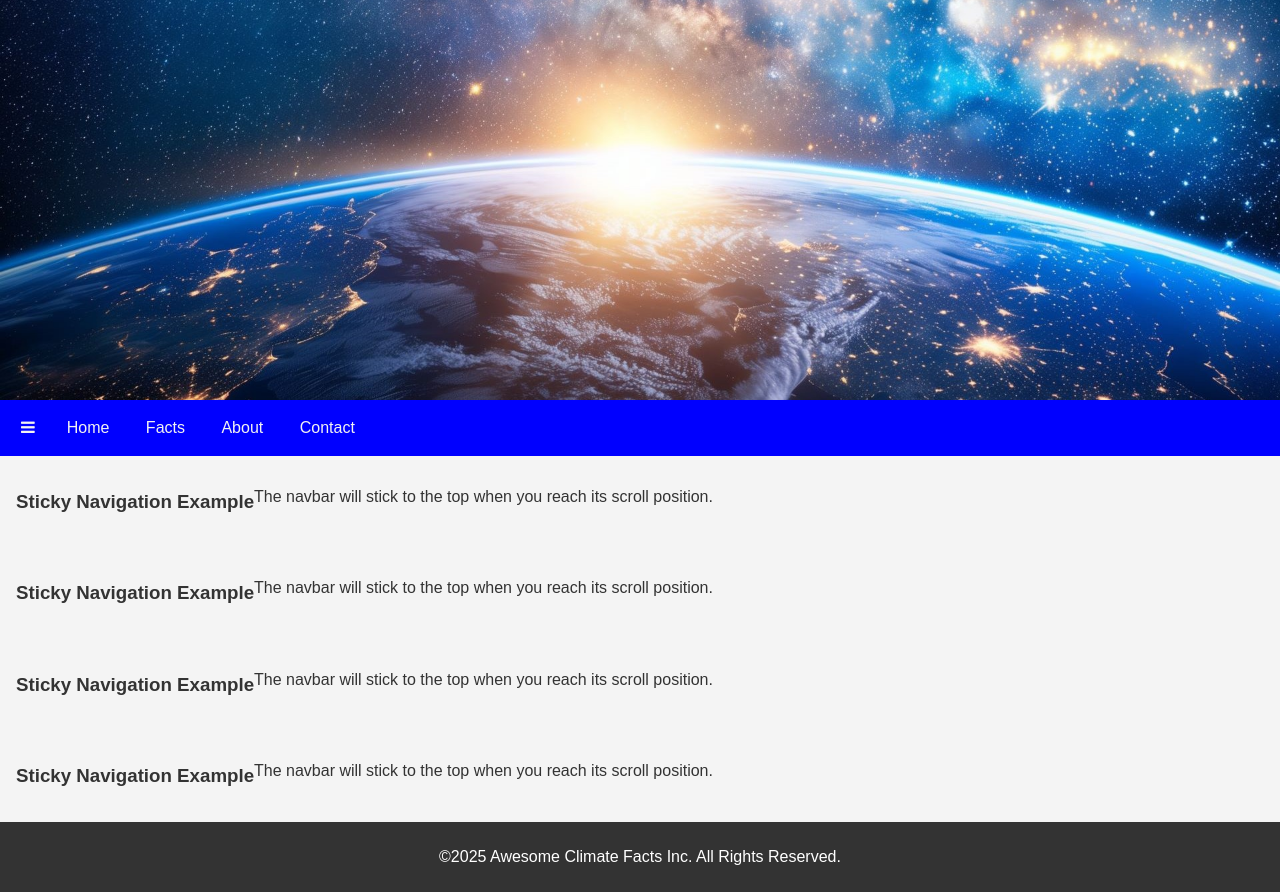
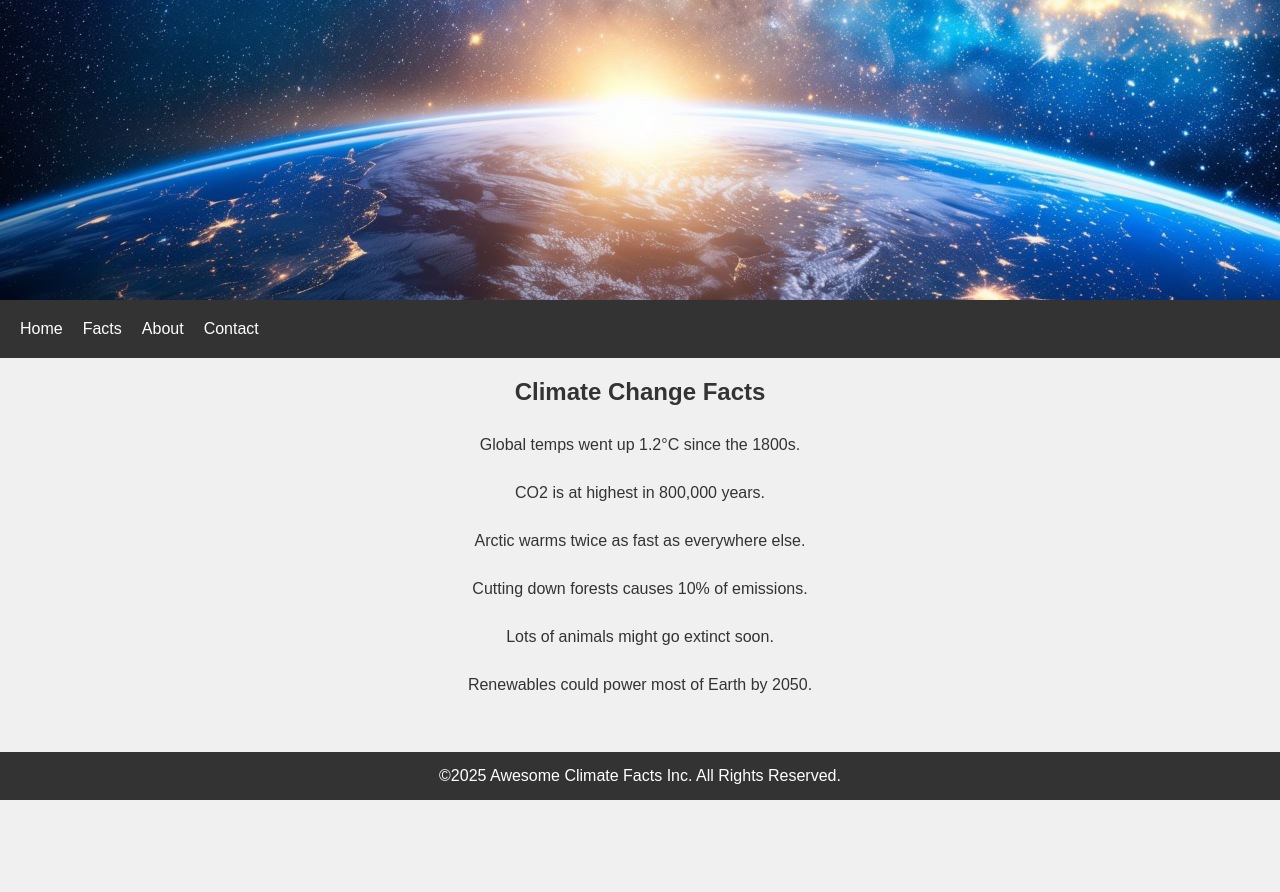
Before and after one commit to HappyLuis3/climateCri, a plain HTML site: page index.html in a window 1280 px wide. After the commit the page ends 800 px from the top, so only its background shows below. Drawn offline with Linux system fonts and the light colour scheme.

Commit message:
did some formatting

```diff
--- a/backcs.css
+++ b/backcs.css
@@ -1,18 +1,20 @@
-/* will hide the links */
-.topnav #myLinks {
-    display: flex;
+* {
+  margin: 0;
+  padding: 0;
+  box-sizing: border-box;
 }
 
-body{
-    margin: 0;
-    font-family: Arial, Helvetica, sans-serif;
-    background-color: #f4f4f4;
-    color: #333;
+body {
+  font-family: Arial, sans-serif;
+  background-color: #f0f0f0;
+  color: #333;
+  display: flex;
+  flex-direction: column;
+  height: 100vh;
 }
 
-
 .top-image {
-  height: 400px;
+  height: 300px;
   overflow: hidden;
 }
 
@@ -20,80 +22,75 @@ body{
   width: 100%;
   height: 100%;
   object-fit: cover;
-  display: block;
 }
 
-/* to modify the bar her */
 #navbar {
-    display: flex;
-    position: sticky;
-    align-items: center; /* Centers items vertically */
-
-
-    top: 0;
-    overflow: hidden;
-    padding: 5px;
-
-    /* this is the background color for the shit */
-    background-color: blue;
+  background-color: #333;
+  color: white;
+  padding: 10px;
+  position: sticky;
+  top: 0;
+  display: flex;
+  justify-content: space-between;
+  align-items: center;
 }
 
-
-  /* change the right to left for link placement on navar having trouble seperating it so they can be
-distance of each other */
-  #navbar a {
-
-    color: #f2f2f2;
-    text-decoration: center;
-    padding: 14px 16px;
-    text-decoration: none;
+#navbar a {
+  color: white;
+  text-decoration: none;
+  padding: 10px;
 }
 
-
-  .content {
-    display: flex;
-    padding: 16px;
-    max-width: 900px;
-    text-align: center;
+#navbar a:hover {
+  background-color: #444;
 }
 
-
-
-  .topnav {
-    overflow: hidden;
-    background-color: #333;
-    position: relative;
-    display: flex;
-    justify-content: space-between;
-    align-items: center;
-    padding: 0 16px;
+#navbar a.icon {
+  display: none;
 }
 
-
-  .topnav a {
-    color: white;
-    padding: 14px 16px;
-    text-decoration: none;
-    font-size: 17px;
-    display: block;
+#myLinks {
+  display: flex;
 }
 
+.content {
+  padding: 20px;
+  text-align: center;
+  flex: 1;
+}
 
+.content h2 {
+  margin-bottom: 20px;
+}
 
-  .topnav a.icon {
-    background: black;
-    color: white;
-    display: block;
-    padding: 14px 16px;
-    cursor: pointer;
+.content ul {
+  list-style-type: none;
+  max-width: 600px;
+  margin: 0 auto;
+}
+
+.fact-item {
+  margin: 30px 0;
+}
+
+.fact-item:hover {
+  color: #666;
 }
 
 footer {
-    background-color: #333;
-    color: white;
-    text-align: center;
-    padding: 10px 0;
-    position: relative;
-    bottom: 0;
-    width: 100%;
+  background-color: #333;
+  color: white;
+  text-align: center;
+  padding: 15px;
 }
+
+@media screen and (max-width: 600px) {
+  #myLinks {
+      display: none;
+      flex-direction: column;
+  }
+
+  #navbar a.icon {
+      display: block;
+  }
+}
--- a/index.html
+++ b/index.html
@@ -1,11 +1,11 @@
 <!DOCTYPE html>
-<html>
+<html lang="en">
 <head>
     <meta charset="UTF-8">
     <meta name="viewport" content="width=device-width, initial-scale=1.0">
     <link rel="stylesheet" href="backcs.css">
-        <link rel="stylesheet" href="https://cdnjs.cloudflare.com/ajax/libs/font-awesome/4.7.0/css/font-awesome.min.css">
-
+    <link rel="stylesheet" href="https://fonts.googleapis.com/css2?family=Roboto:wght@400;700&display=swap">
+    <title>Climate Change Facts</title>
 </head>
 <body>
     <div class="top-image">
@@ -13,12 +13,7 @@
     </div>
 
     <div id="navbar">
-          <!-- the burger chnage later when i figure it out -->
-          <a href="javascript:void(0);" class="icon" onclick="toggleMenu()">
-              <i class="fa fa-bars"></i>
-          </a>
-
-          <!--the links -->
+        <a href="javascript:void(0);" class="icon">&#9776;</a>
         <div id="myLinks">
             <a href="#">Home</a>
             <a href="#">Facts</a>
@@ -27,28 +22,20 @@
         </div>
     </div>
 
-      <!-- this is just to test the bar ingrone after checking if its good -->
     <div class="content">
-        <h3>Sticky Navigation Example</h3>
-        <p>The navbar will stick to the top when you reach its scroll position.</p>
+        <h2>Climate Change Facts</h2>
+        <ul>
+            <li class="fact-item">Global temps went up 1.2°C since the 1800s.</li>
+            <li class="fact-item">CO2 is at highest in 800,000 years.</li>
+            <li class="fact-item">Arctic warms twice as fast as everywhere else.</li>
+            <li class="fact-item">Cutting down forests causes 10% of emissions.</li>
+            <li class="fact-item">Lots of animals might go extinct soon.</li>
+            <li class="fact-item">Renewables could power most of Earth by 2050.</li>
+        </ul>
     </div>
-      <div class="content">
-        <h3>Sticky Navigation Example</h3>
-        <p>The navbar will stick to the top when you reach its scroll position.</p>
-      </div>
-      <div class="content">
-        <h3>Sticky Navigation Example</h3>
-        <p>The navbar will stick to the top when you reach its scroll position.</p>
-      </div>
-      <div class="content">
-        <h3>Sticky Navigation Example</h3>
-        <p>The navbar will stick to the top when you reach its scroll position.</p>
-      </div>
+
     <footer>
         <p>©2025 Awesome Climate Facts Inc. All Rights Reserved.</p>
     </footer>
 </body>
-
-
-
 </html>
```
Lines whose indentation alone changed are shown as unchanged.
